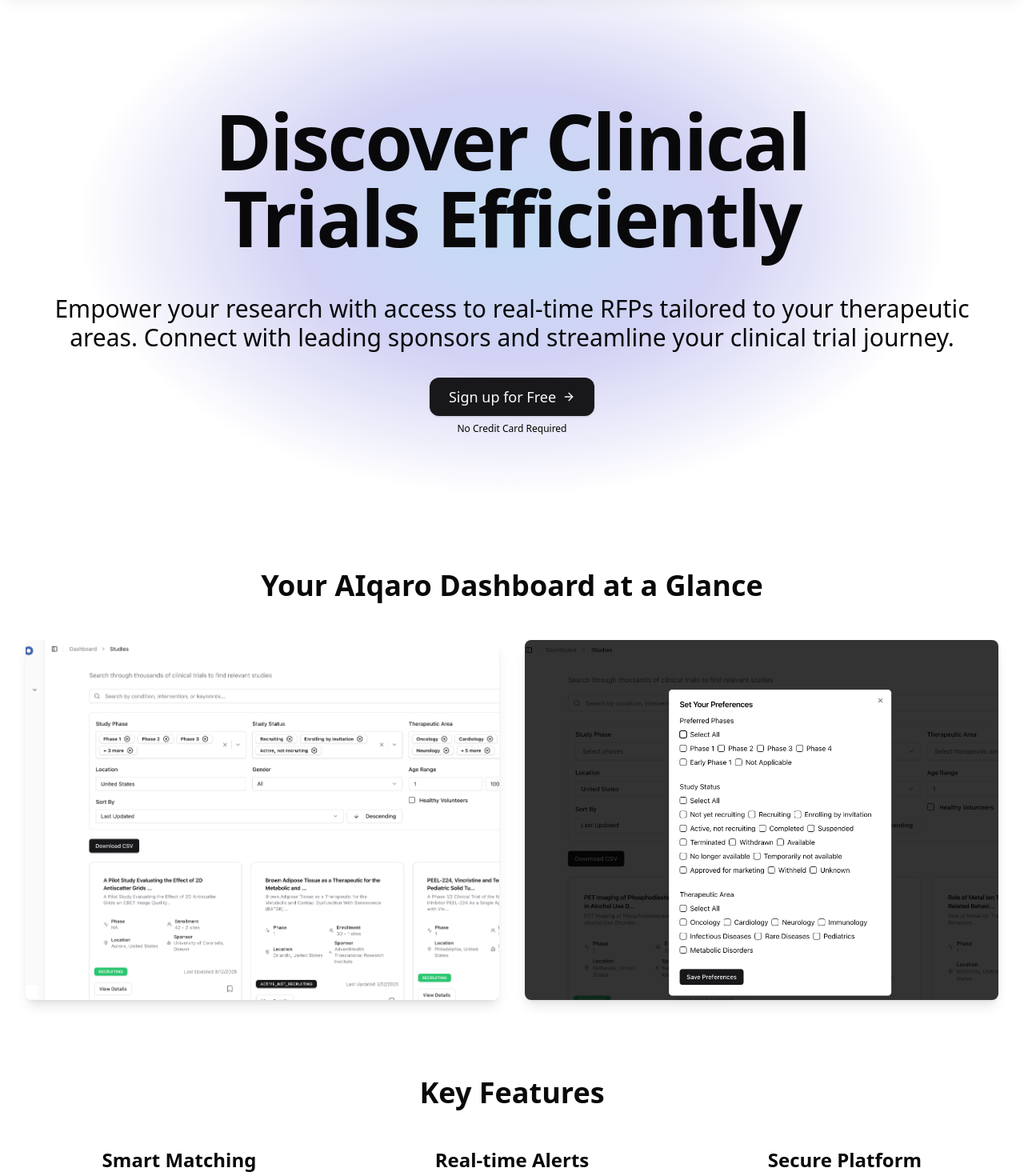
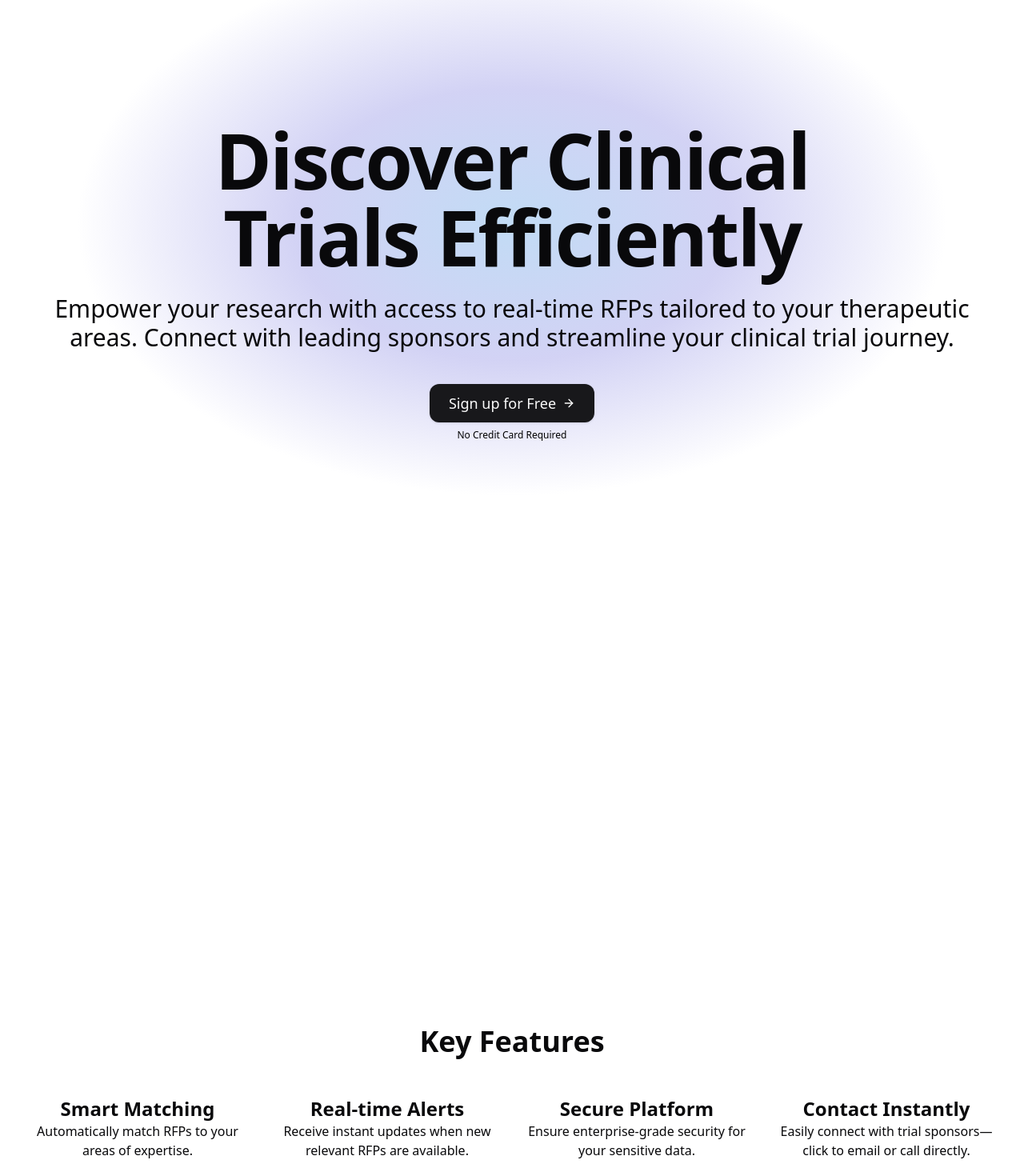
Before and after one commit to Devz0007/Aiqaro, a Next.js app: page / in a window 1280 px wide. Shown: the part 120-1590 px from the top of the page at 80% size. Built offline with nearby package versions, Linux system fonts and the light colour scheme; no server answers.

Commit message:
homepage update parallax

```diff
--- a/src/app/(marketing)/_components/navbar.tsx
+++ b/src/app/(marketing)/_components/navbar.tsx
@@ -20,7 +20,7 @@
 
 export function NavBar(): React.JSX.Element {
   return (
-    <div className="fixed top-0 w-full z-10 bg-background/95 shadow-xl">
+    <div className="fixed top-0 w-full z-50 bg-background/80 backdrop-blur-sm shadow-md">
       <nav className="flex items-center justify-between py-6 px-4 md:px-8 container">
         {/* Logo */}
         <Link href="/" className="flex-shrink-0">
--- a/src/app/(marketing)/page.tsx
+++ b/src/app/(marketing)/page.tsx
@@ -5,24 +5,77 @@
 import Image from 'next/image';
 import Link from 'next/link';
 import { redirect } from 'next/navigation';
+import { useEffect, useState, useRef } from 'react';
 
 import { BrandLogo } from '@/components/common/brand-logo';
 import { Button } from '@/components/ui/button';
 
 import FooterLinkGroup from './_components/footer-link-group';
 
+// Custom hook for parallax effect
+function useParallax() {
+  const [scrollY, setScrollY] = useState(0);
+
+  useEffect(() => {
+    const handleScroll = () => {
+      setScrollY(window.scrollY);
+    };
+
+    window.addEventListener('scroll', handleScroll, { passive: true });
+    return () => window.removeEventListener('scroll', handleScroll);
+  }, []);
+
+  return scrollY;
+}
+
 export default function HomePage(): React.JSX.Element {
+  const scrollY = useParallax();
+  const dashboardRef = useRef<HTMLDivElement>(null);
+  const featuresRef = useRef<HTMLDivElement>(null);
+
   return (
     <>
-      <section className="min-h-screen pt-24 bg-[radial-gradient(hsl(210,72%,65%,40%),hsl(240,62%,73%,40%),hsl(var(--background))_60%)] flex items-center justify-center text-center text-balance flex-col gap-8 px-4">
-        <h1 className="text-6xl lg:text-7xl xl:text-8xl font-bold tracking-tight m-4">
+      <section
+        className="min-h-screen pt-36 pb-0 bg-[radial-gradient(hsl(210,72%,65%,40%),hsl(240,62%,73%,40%),hsl(var(--background))_60%)] flex items-center justify-center text-center text-balance flex-col gap-10 px-4 relative overflow-hidden"
+        style={{
+          backgroundPosition: `50% ${scrollY * 0.05}px`
+        }}
+      >
+        <div
+          className="absolute top-0 left-0 right-0 h-40 bg-gradient-to-b from-background to-transparent pointer-events-none"
+          style={{
+            opacity: Math.min(1, scrollY / 200)
+          }}
+        />
+
+        <div className="relative flex flex-col items-center gap-6 max-w-screen-xl mx-auto">
+          <h1
+            className="text-6xl lg:text-7xl xl:text-8xl font-bold tracking-tight"
+            style={{
+              transform: `translateY(${Math.min(70, Math.max(0, scrollY * 0.3))}px)`,
+              opacity: Math.max(0, 1 - scrollY / 500),
+            }}
+          >
             Discover Clinical Trials Efficiently
           </h1>
-        <p className="text-lg lg:text-3xl max-w-screen-xl">
+          <p
+            className="text-lg lg:text-3xl max-w-screen-xl"
+            style={{
+              transform: `translateY(${Math.min(70, Math.max(0, scrollY * 0.3))}px)`,
+              opacity: Math.max(0, 1 - scrollY / 500),
+            }}
+          >
             Empower your research with access to real-time RFPs tailored to your
             therapeutic areas. Connect with leading sponsors and streamline your
             clinical trial journey.
           </p>
+          <div
+            className="mt-4"
+            style={{
+              transform: `translateY(${Math.min(70, Math.max(0, scrollY * 0.3))}px)`,
+              opacity: scrollY < 100 ? 1 : Math.max(0.75, 1 - (scrollY - 100) / 700),
+            }}
+          >
             <SignedIn>
               <Link href="/dashboard/studies">
                 <Button className="text-lg p-6 rounded-xl flex gap-2">
@@ -31,34 +84,59 @@
               </Link>
             </SignedIn>
             <SignedOut>
+              <div className="flex flex-col items-center">
                 <Button
-            onClick={() => redirect('/sign-in')} // Now it redirects correctly
+                  onClick={() => redirect('/sign-in')}
                   className="text-lg p-6 rounded-xl flex gap-2"
                 >
                   Sign up for Free <ArrowRightIcon className="size-5" />
                 </Button>
-            <p className="text-xs text-black -mt-6">No Credit Card Required</p>
+                <p className="text-xs text-black mt-2">No Credit Card Required</p>
+              </div>
             </SignedOut>
+          </div>
+        </div>
       </section>
-      <section className="py-8">
-        <div className="container max-w-screen-xl mx-auto px-8">
-          <h2 className="text-4xl text-center font-semibold mb-12">
-            Your AIqaro Dashboard at a Glance
+      <section className="pt-0 pb-4 relative">
+        <div
+          className="container max-w-screen-xl mx-auto px-8"
+          ref={dashboardRef}
+        >
+          <h2
+            className="text-4xl text-center font-semibold mb-8"
+            style={{
+              transform: `translateY(${Math.max(0, scrollY * 0.05 - 50)}px)`,
+              opacity: Math.min(1, Math.max(0, (scrollY - 300) / 300))
+            }}
+          >
+            Your Aiqaro Dashboard at a Glance
           </h2>
           <div className="grid grid-cols-1 md:grid-cols-2 gap-8">
-            <div className="text-center h-[450px]">
+            <div
+              className="text-center h-[450px]"
+              style={{
+                transform: `translateX(${Math.min(0, (scrollY - 400) * 0.2)}px)`,
+                opacity: Math.min(1, Math.max(0, (scrollY - 350) / 250))
+              }}
+            >
               <Image
                 src="/DashboardScreen.png"
-                alt="AIqaro Dashboard Screenshot 1"
+                alt="Aiqaro Dashboard Screenshot 1"
                 className="rounded-lg shadow-lg object-cover w-full h-full"
                 width={500}
                 height={450}
               />
             </div>
-            <div className="text-center h-[450px]">
+            <div
+              className="text-center h-[450px]"
+              style={{
+                transform: `translateX(${Math.max(0, (scrollY - 400) * -0.2)}px)`,
+                opacity: Math.min(1, Math.max(0, (scrollY - 350) / 250))
+              }}
+            >
               <Image
                 src="/SavePrefScreen.png"
-                alt="AIqaro Dashboard Screenshot 2"
+                alt="Aiqaro Dashboard Screenshot 2"
                 className="rounded-lg shadow-lg object-cover w-full h-full"
                 width={500}
                 height={450}
@@ -67,12 +145,21 @@
           </div>
         </div>
       </section>
-      <section id="features" className="bg-accent/5 py-16">
+      <section
+        id="features"
+        className="bg-accent/5 py-16 relative"
+        style={{
+          backgroundPosition: `50% ${scrollY * 0.03}px`
+        }}
+        ref={featuresRef}
+      >
         <div className="container max-w-screen-xl mx-auto px-8">
-          <h2 className="text-4xl text-center font-semibold mb-12">
+          <h2
+            className="text-4xl text-center font-semibold mb-12"
+          >
             Key Features
           </h2>
-          <div className="grid grid-cols-1 md:grid-cols-3 gap-8">
+          <div className="grid grid-cols-1 md:grid-cols-2 lg:grid-cols-4 gap-8">
             <div className="text-center">
               <h3 className="text-2xl font-bold">Smart Matching</h3>
               <p>Automatically match RFPs to your areas of expertise.</p>
@@ -86,6 +173,10 @@
             <div className="text-center">
               <h3 className="text-2xl font-bold">Secure Platform</h3>
               <p>Ensure enterprise-grade security for your sensitive data.</p>
+            </div>
+            <div className="text-center">
+              <h3 className="text-2xl font-bold">Contact Instantly</h3>
+              <p>Easily connect with trial sponsors—click to email or call directly.</p>
             </div>
           </div>
         </div>
```
Lines whose indentation alone changed are shown as unchanged.
